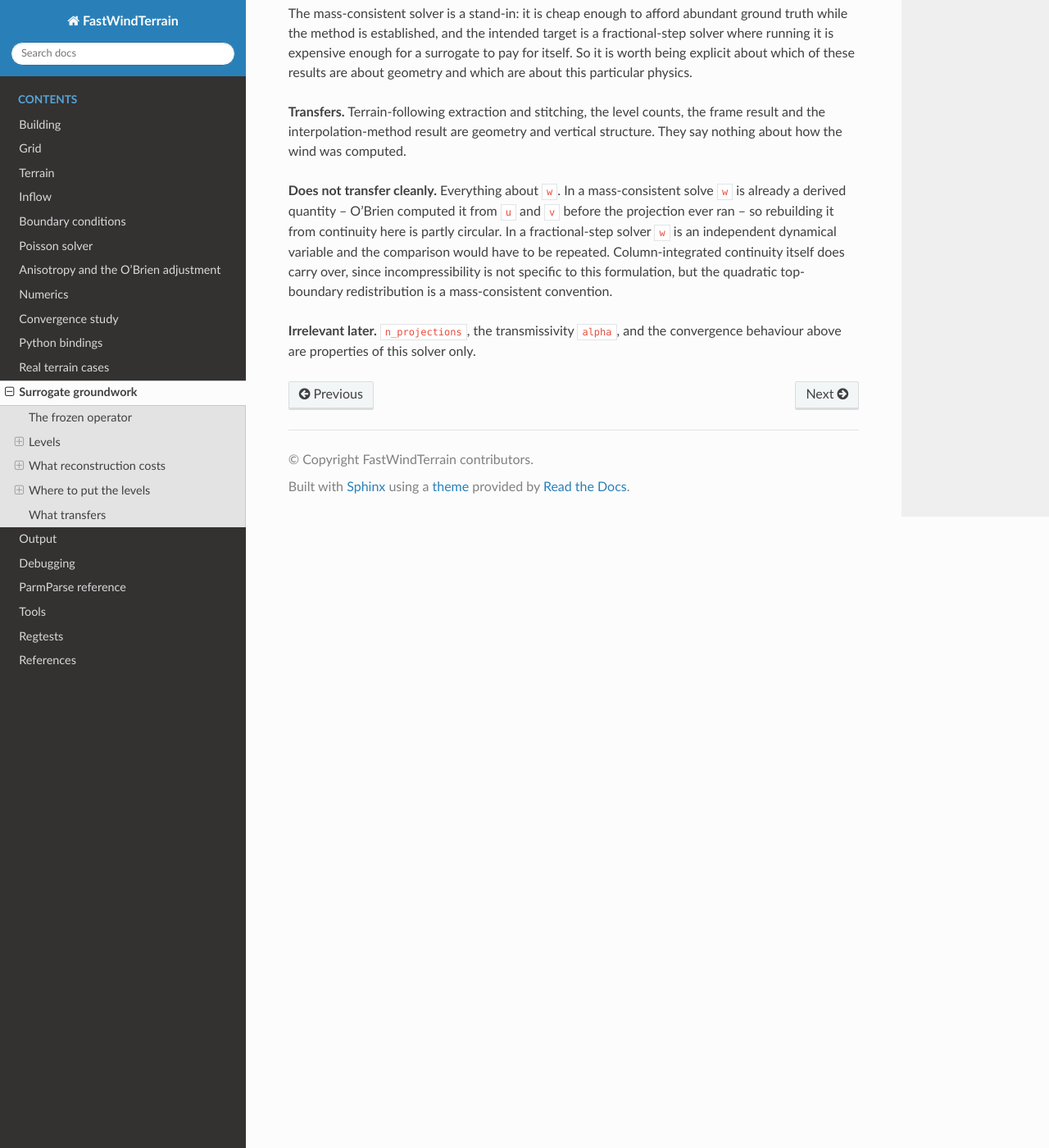
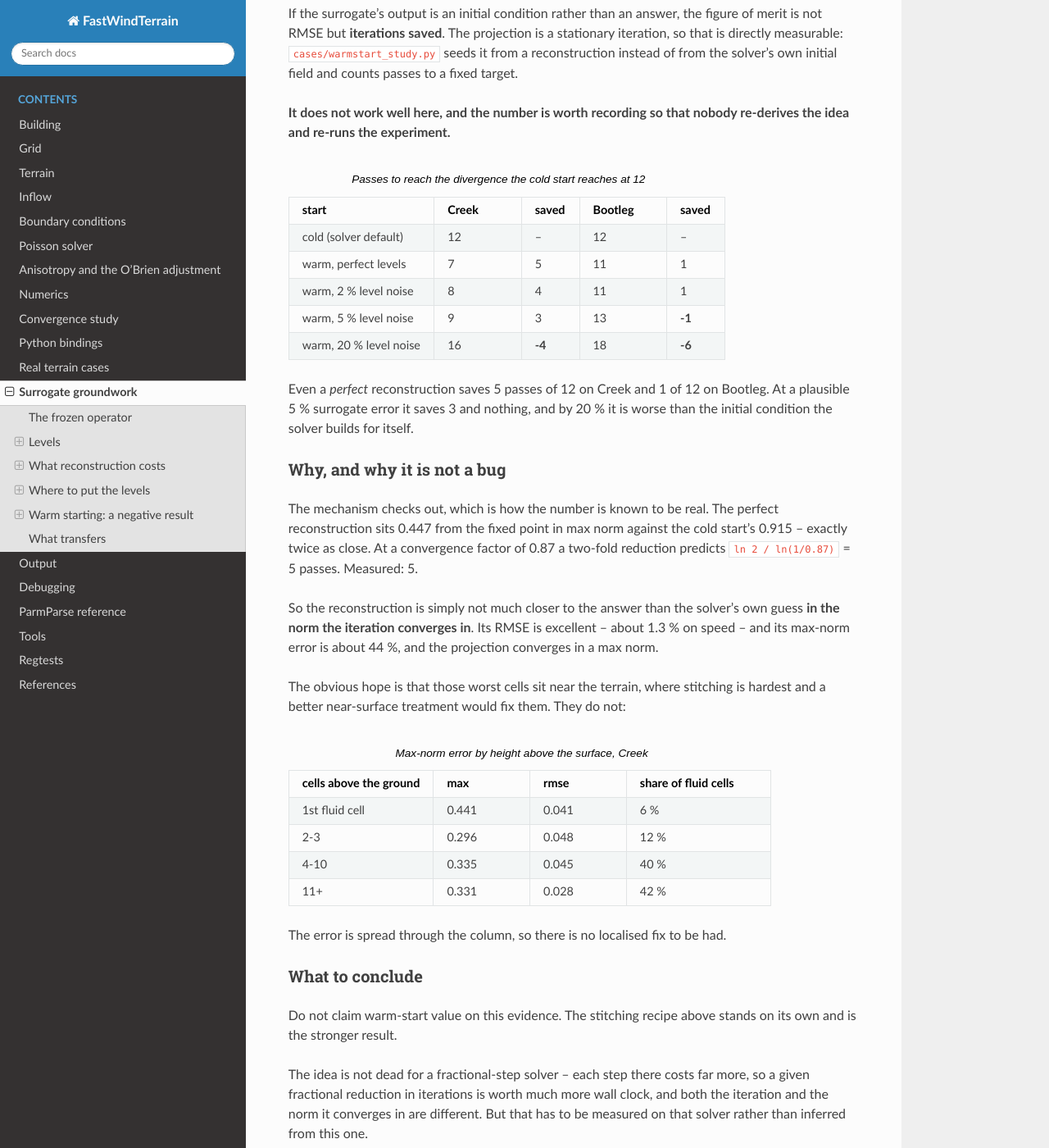
Before and after one commit to hgopalan/FastWindTerrain, a Sphinx documentation site: the page built from docs/surrogate.rst, in a window 1280 px wide and 1400 px high, scrolled down 6268 px. Shown: the whole window at 82% size. Built offline with Sphinx 7.4.7 and the Read the Docs theme 3.1.0, drawn with Linux system fonts in a browser that asks for light colours; some of the changed text lies outside the part shown.

Commit message:
docs: record the warm-start negative result
If the surrogate's output is an initial condition rather than an answer,
the figure of merit is iterations saved, not RMSE. The projection is a
stationary iteration, so that is directly measurable -- and measured, it
does not work well here. Recording it so nobody re-derives the idea and
re-runs the experiment.

Even a perfect reconstruction saves 5 passes of 12 on Creek and 1 of 12 on
Bootleg. At a plausible 5% surrogate error it saves 3 and nothing, and by
20% it is worse than the initial condition the solver builds for itself.

The mechanism checks out, which is how the number is known to be real: the
perfect reconstruction sits 0.447 from the fixed point in max norm against
the cold start's 0.915, exactly twice as close, and at a convergence
factor of 0.87 a two-fold reduction predicts ln2/ln(1/0.87) = 5 passes.
Measured 5. The reconstruction has ~1.3% RMSE and ~44% max-norm error, and
the iteration converges in a max norm.

The obvious hope -- that the worst cells sit near the terrain where a
better near-surface treatment would fix them -- is also recorded as false:
max error is 0.44 at the first fluid cell, 0.30 at cells 2-3, 0.33 at 4-10
and 0.33 above. Spread through the column, no localised fix available.

The conclusion documented is not to claim warm-start value on this
evidence; the stitching recipe stands on its own. The idea is not dead for
a fractional-step solver, where a step costs far more and both the
iteration and its norm differ, but that has to be measured there rather
than inferred from here. The single-seed caveat is stated too.

Co-Authored-By: Claude Opus 5 <noreply@anthropic.com>

```diff
--- a/docs/surrogate.rst
+++ b/docs/surrogate.rst
@@ -441,6 +441,126 @@ Each case costs one solve, and every reconstruction after that is numpy --
 which is why the placement and split sweeps are nearly free once the field
 exists.
 
+Warm starting: a negative result
+================================
+
+If the surrogate's output is an initial condition rather than an answer,
+the figure of merit is not RMSE but **iterations saved**. The projection
+is a stationary iteration, so that is directly measurable:
+``cases/warmstart_study.py`` seeds it from a reconstruction instead of
+from the solver's own initial field and counts passes to a fixed target.
+
+**It does not work well here, and the number is worth recording so that
+nobody re-derives the idea and re-runs the experiment.**
+
+.. list-table:: Passes to reach the divergence the cold start reaches at 12
+   :widths: 30 18 12 18 12
+   :header-rows: 1
+
+   * - start
+     - Creek
+     - saved
+     - Bootleg
+     - saved
+   * - cold (solver default)
+     - 12
+     - --
+     - 12
+     - --
+   * - warm, perfect levels
+     - 7
+     - 5
+     - 11
+     - 1
+   * - warm, 2 % level noise
+     - 8
+     - 4
+     - 11
+     - 1
+   * - warm, 5 % level noise
+     - 9
+     - 3
+     - 13
+     - **-1**
+   * - warm, 20 % level noise
+     - 16
+     - **-4**
+     - 18
+     - **-6**
+
+Even a *perfect* reconstruction saves 5 passes of 12 on Creek and 1 of 12
+on Bootleg. At a plausible 5 % surrogate error it saves 3 and nothing, and
+by 20 % it is worse than the initial condition the solver builds for
+itself.
+
+Why, and why it is not a bug
+----------------------------
+
+The mechanism checks out, which is how the number is known to be real. The
+perfect reconstruction sits 0.447 from the fixed point in max norm against
+the cold start's 0.915 -- exactly twice as close. At a convergence factor
+of 0.87 a two-fold reduction predicts ``ln 2 / ln(1/0.87)`` = 5 passes.
+Measured: 5.
+
+So the reconstruction is simply not much closer to the answer than the
+solver's own guess **in the norm the iteration converges in**. Its RMSE is
+excellent -- about 1.3 % on speed -- and its max-norm error is about 44 %,
+and the projection converges in a max norm.
+
+The obvious hope is that those worst cells sit near the terrain, where
+stitching is hardest and a better near-surface treatment would fix them.
+They do not:
+
+.. list-table:: Max-norm error by height above the surface, Creek
+   :widths: 30 20 20 30
+   :header-rows: 1
+
+   * - cells above the ground
+     - max
+     - rmse
+     - share of fluid cells
+   * - 1st fluid cell
+     - 0.441
+     - 0.041
+     - 6 %
+   * - 2-3
+     - 0.296
+     - 0.048
+     - 12 %
+   * - 4-10
+     - 0.335
+     - 0.045
+     - 40 %
+   * - 11+
+     - 0.331
+     - 0.028
+     - 42 %
+
+The error is spread through the column, so there is no localised fix to
+be had.
+
+What to conclude
+----------------
+
+Do not claim warm-start value on this evidence. The stitching recipe above
+stands on its own and is the stronger result.
+
+The idea is not dead for a fractional-step solver -- each step there costs
+far more, so a given fractional reduction in iterations is worth much more
+wall clock, and both the iteration and the norm it converges in are
+different. But that has to be measured on that solver rather than inferred
+from this one.
+
+**Caveat on the measurement.** One random seed per noise level, and the
+non-monotonicity -- 10 % noise saved more than 5 % on Creek -- shows it is
+noisy. Several seeds would tighten it. The gap between "5 passes saved
+from a perfect reconstruction" and "12 passes to beat" is wide enough that
+this is unlikely to change the conclusion.
+
+::
+
+    python3 cases/warmstart_study.py --case creek_fire --case bootleg_fire
+
 What transfers
 ==============
 
```
